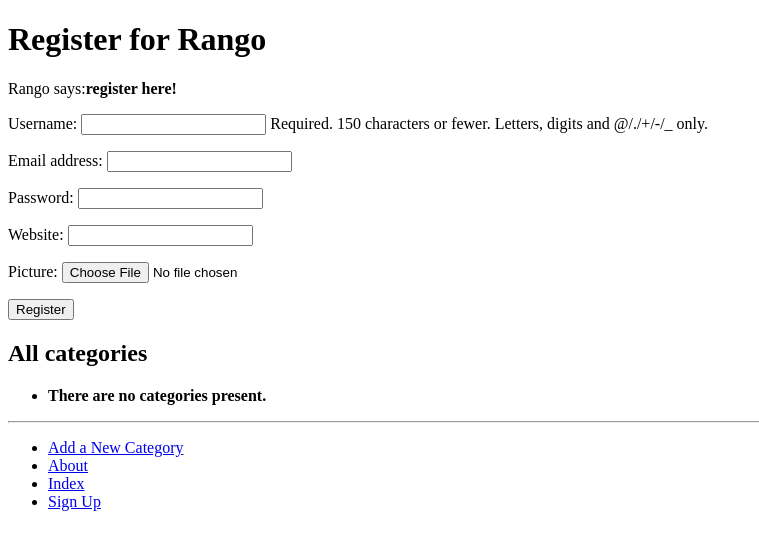
After one commit to 2593628L/tango_with_django_project, a Django app: page /rango/regsiter/ in a window 1280 px wide. The commit adds this page. Shown: the top 550 px of the page, without its empty margins (0-759 px from the left). Run offline with Django 3.2, Linux system fonts and the light colour scheme; data that the repository does not hold is empty.

Commit message:
add register page

```diff
--- a/rango/admin.py
+++ b/rango/admin.py
@@ -1,5 +1,5 @@
 from django.contrib import admin
-from rango.models import Category, Page
+from rango.models import Category, Page,UserProfile
 
 class PageAdmin(admin.ModelAdmin):
     list_display = ('title','category','url')
@@ -8,3 +8,4 @@
 # Register your models here.
 admin.site.register(Category,CategoryAdmin)
 admin.site.register(Page,PageAdmin)
+admin.site.register(UserProfile)
--- a/rango/forms.py
+++ b/rango/forms.py
@@ -1,5 +1,7 @@
 from django import forms
-from rango.models import Page,Category
+from django.forms import fields
+from django.contrib.auth.models import User
+from rango.models import Page,Category,UserProfile
 
 class CategoryForm(forms.ModelForm):
     name = forms.CharField(max_length=Category.MAX_SIZE,help_text="Please enter the category name.")
@@ -28,3 +30,15 @@
             url = f'http://{url}'
             cleaned_data['url'] = url
         return cleaned_data
+
+class UserForm(forms.ModelForm):
+    password = forms.CharField(widget=forms.PasswordInput())
+
+    class Meta:
+        model = User
+        fields = ('username','email','password',)
+
+class UserProfileForm(forms.ModelForm):
+    class Meta:
+        model = UserProfile
+        fields = ('website','picture',)
--- a/rango/models.py
+++ b/rango/models.py
@@ -1,5 +1,6 @@
 from django.db import models
 from django.template.defaultfilters import slugify
+from django.contrib.auth.models import User
 
 # Create your models here.
 class Category(models.Model):
@@ -28,3 +29,12 @@
 
     def __str__(self):
         return self.title
+
+
+class UserProfile(models.Model):
+    user = models.OneToOneField(User,on_delete=models.CASCADE)
+    website = models.URLField(blank=True)
+    picture = models.ImageField(upload_to='profile_images',blank = True)
+
+    def __str__(self):
+        return self.user.username
--- a/rango/urls.py
+++ b/rango/urls.py
@@ -11,5 +11,6 @@
     path('category/<slug:category_name_slug>/',views.show_category,name='show_category'),
     path('add_category/',views.add_category,name='add_category'),
     path('category/<slug:category_name_slug>/add_page/',views.add_page,name='add_page'),
+    path('regsiter/',views.register,name='register'),
 
 ]
--- a/rango/views.py
+++ b/rango/views.py
@@ -2,7 +2,7 @@
 from django.http import HttpResponse
 from rango.models import Category
 from rango.models import Page
-from rango.forms import CategoryForm, PageForm
+from rango.forms import CategoryForm, PageForm,UserForm,UserProfileForm
 from django.shortcuts import redirect
 from django.urls import reverse
 
@@ -74,3 +74,29 @@
             print(form.errors)
     context_dict = {'form':form, 'category':category}
     return render(request,'rango/add_page.html',context=context_dict)
+
+
+def register(request):
+    registered = False
+    if request.method == 'POST':
+        user_form = UserForm(request.POST)
+        profile_form = UserProfileForm(request.POST)
+
+        if user_form.is_valid() and profile_form.is_valid():
+            user = user_form.save()
+            user.set_password(user.password)
+            user.save()
+            profile = profile_form.save(commit=False)
+            profile.user = user
+
+            if 'picture' in request.FILES:
+                profile.picture = request.FILES['picture']
+            profile.save()
+            registered = True
+        else:
+            print(user_form.errors,profile_form.errors)
+    else:
+        user_form = UserForm()
+        profile_form = UserProfileForm()
+
+    return render(request,'rango/register.html',context={'user_form':user_form,'profile_form':profile_form,'registered':registered})
--- a/templates/rango/base.html
+++ b/templates/rango/base.html
@@ -28,6 +28,7 @@
                 <li><a href="{% url 'rango:add_category' %}">Add a New Category</a></li>
                 <li><a href="{% url 'rango:about' %}">About</a></li>
                 <li><a href="{% url 'rango:index' %}">Index</a></li>
+                <li><a href="{% url 'rango:register' %}">Sign Up</a></li>
             </ul>
             {% block image_block %}
             {% endblock %}
--- /dev/null
+++ b/templates/rango/register.html
@@ -0,0 +1,22 @@
+{% extends 'rango/base.html' %}
+{% load staticfiles %}
+
+{% block title_block %}
+   Register
+{% endblock %}
+
+{% block body_block %}
+<h1>Register for Rango </h1>
+{% if registered %}
+Rango says:<strong>thank you for registering!</strong>
+<a href="{% url 'rango:index' %}">Return to the homepage.</a><br/>
+{% else %}
+Rango says:<strong>register here!</strong><br/>
+<form id ="user_form" method="post" action="{% url 'rango:register' %}" enctype="multipart/form-data">
+    {% csrf_token %}
+    {{ user_form.as_p }}
+    {{ profile_form.as_p }}
+    <input type="submit" name="submit" value="Register" />
+</form>
+{% endif %}
+{% endblock %}
```
